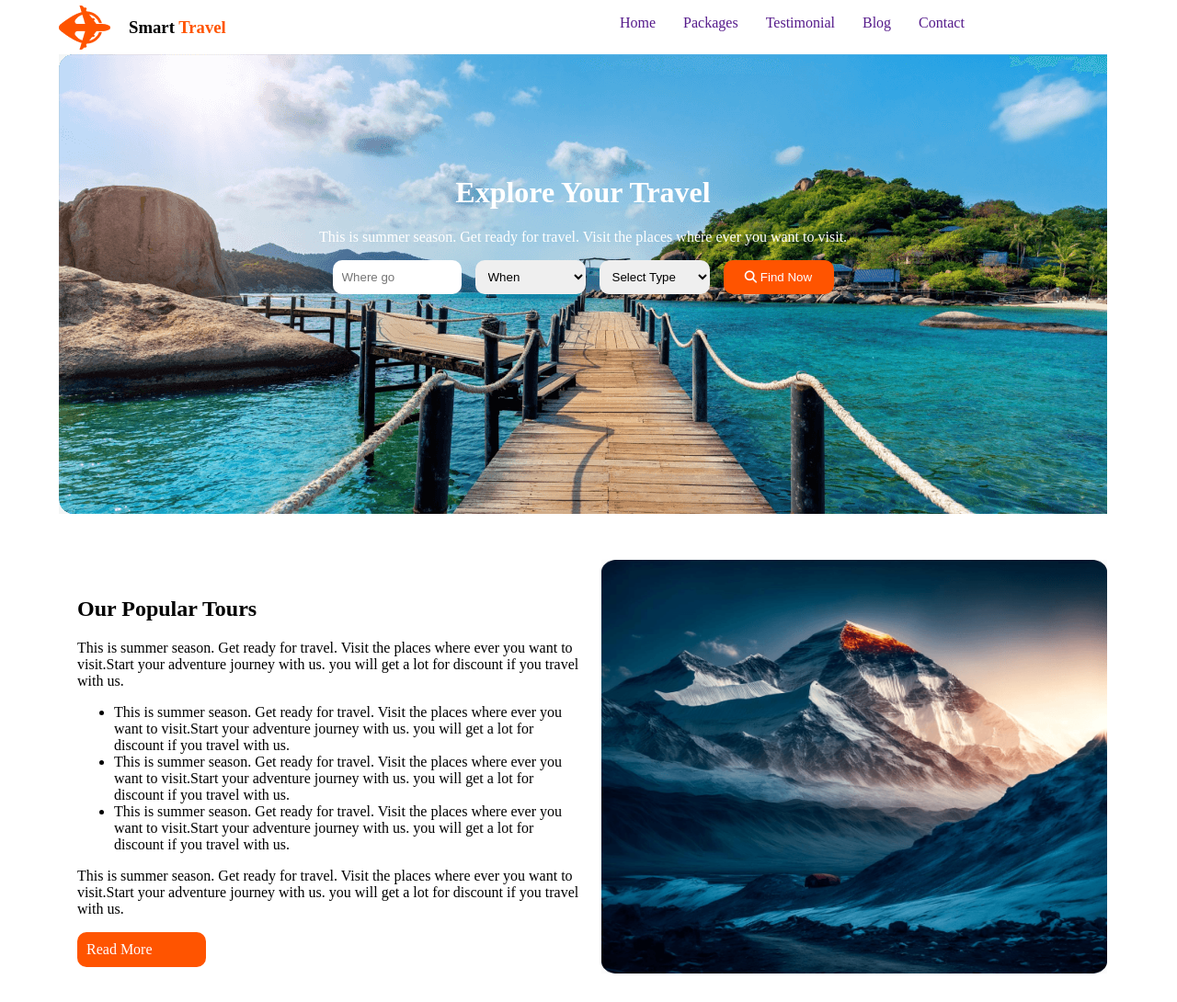
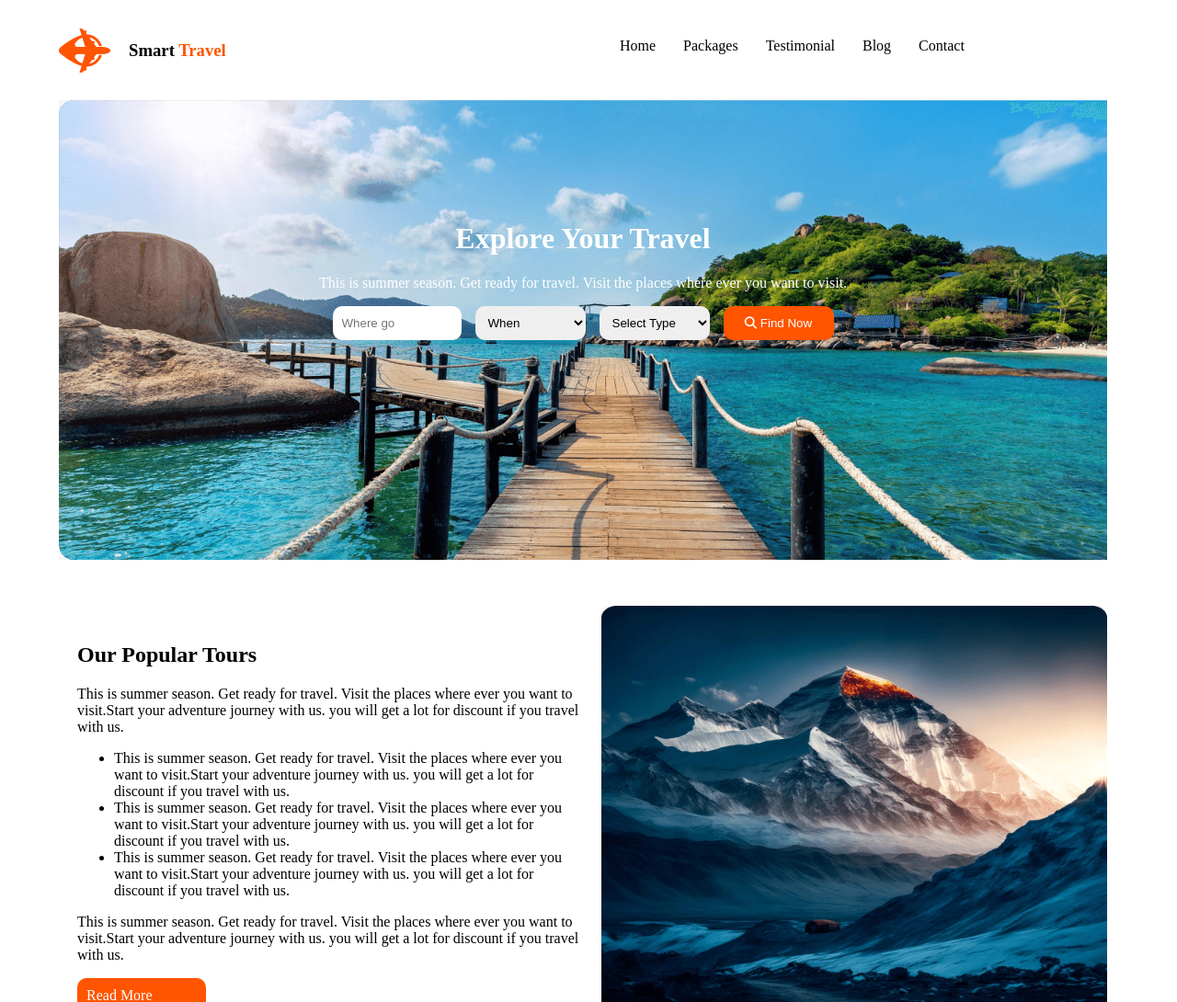
Before and after one commit to md-zulfikarali/hero-travel, a plain HTML site: page index.html in a window 1280 px wide. Shown: the top 1090 px of the page at 92% size. Drawn offline with Linux system fonts and the light colour scheme.

```diff
--- a/styles/style.css
+++ b/styles/style.css
@@ -46,6 +46,7 @@ select:hover {
 
 /* navigation section */
 .navigation {
+    padding-top: 25px;
     width: 1140px;
     display: flex;
 }
@@ -74,6 +75,7 @@ select:hover {
 
 .navigation-link a {
     text-decoration: none;
+    color: black;
 
 }
 
@@ -83,6 +85,7 @@ a:hover {
 
 /* background image */
 .background-image {
+    margin-top: 25px;
     background-image: url('../Images/Group\ 13\ \(1\)\ \(1\).png');
     width: 1140px;
     height: 500px;
```
